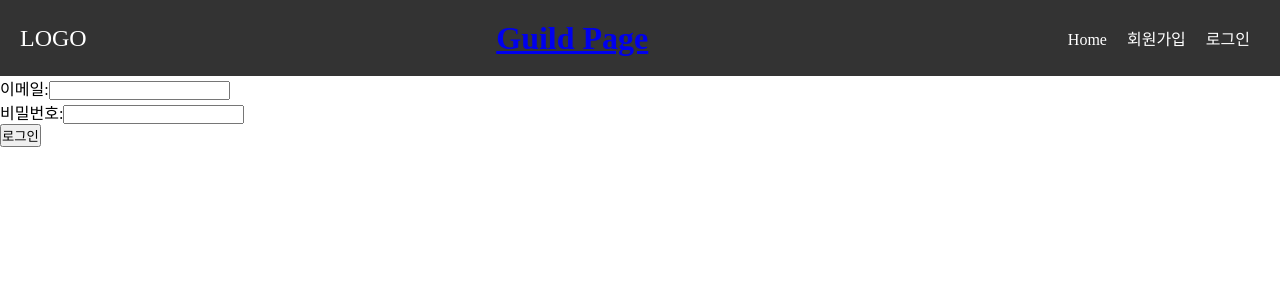
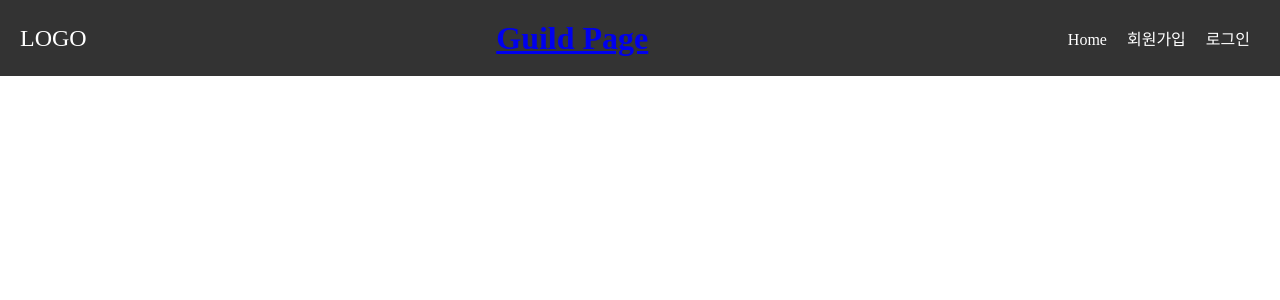
Before and after one commit to henniyoon/guild-manager, a React (Create React App) app in the folder client/: page /Login in a window 1280 px wide. Shown: the top 300 px of the page. Built offline with nearby package versions, Linux system fonts and the light colour scheme.

Commit message:
에러나는 부분 주석 처리

```diff
--- a/client/package.json
+++ b/client/package.json
@@ -10,6 +10,7 @@
     "@types/node": "^16.18.78",
     "@types/react": "^18.2.49",
     "@types/react-dom": "^18.2.18",
+    "jwt-decode": "^4.0.0",
     "react": "^18.2.0",
     "react-dom": "^18.2.0",
     "react-router-dom": "^6.21.3",
@@ -40,5 +41,8 @@
       "last 1 firefox version",
       "last 1 safari version"
     ]
+  },
+  "devDependencies": {
+    "@types/jwt-decode": "^3.1.0"
   }
 }
--- a/client/src/App.tsx
+++ b/client/src/App.tsx
@@ -4,7 +4,7 @@ import Mainpage from '../src/component/Mainpage';
 import Guildpage from '../src/component/Guildpage';
 import Graphpage from '../src/component/Graphpage';
 import Adminpage from '../src/component/Adminpage'
-import Loginpage from '../src/component/Loginpage';
+// import Loginpage from '../src/component/Loginpage';
 import SignUppage from '../src/component/SignUppage';
 
 const App: React.FC = () => {
@@ -14,7 +14,7 @@ const App: React.FC = () => {
       <Route path="/Guildpage/:server/:guild" element={<Guildpage />} />
       <Route path="/Graphpage/:memberName" element={<Graphpage />} />
       <Route path="/Adminpage" element={<Adminpage />} />
-      <Route path="/Login" element={<Loginpage />} />
+      {/* <Route path="/Login" element={<Loginpage />} /> */}
       <Route path="/SignUp" element={<SignUppage />} />
     </Routes>
   );
--- a/client/src/component/Login.tsx
+++ b/client/src/component/Login.tsx
@@ -1,7 +1,7 @@
 import React, { useState } from 'react';
 import { useAuth } from '../Context/AuthContext';
 import { useNavigate } from 'react-router-dom';
-import jwtDecode from 'jwt-decode';
+// import jwtDecode from 'jwt-decode';
 
 interface LoginProps {
   // 필요한 경우 추가 props 정의
@@ -39,9 +39,9 @@ const Login: React.FC<LoginProps> = () => {
       const data = await response.json();
       if (response.ok) {
         console.log('로그인 성공:', data);
-        const decodedToken:decodedToken = jwtDecode(data.token);
-        console.log(decodedToken)
-        login({ username: decodedToken.username }); // 로그인 상태 업데이트
+        // const decodedToken:decodedToken = jwtDecode(data.token);
+        // console.log(decodedToken)
+        // login({ username: decodedToken.username }); // 로그인 상태 업데이트
         localStorage.setItem('token', data.token); // 토큰 저장
         navigate('/'); // 홈페이지로 리다이렉트
       } else {
```
Also changed, not shown: 1 other file (tests, documents, lock files or other folders).
